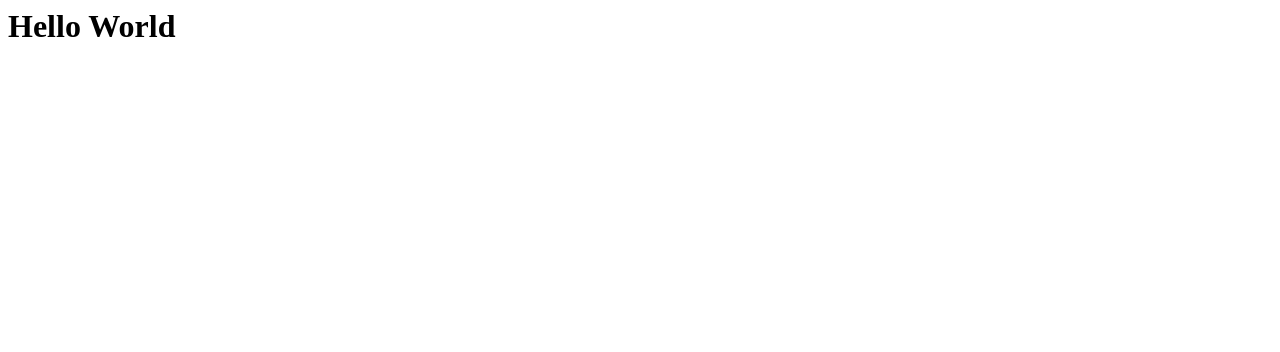
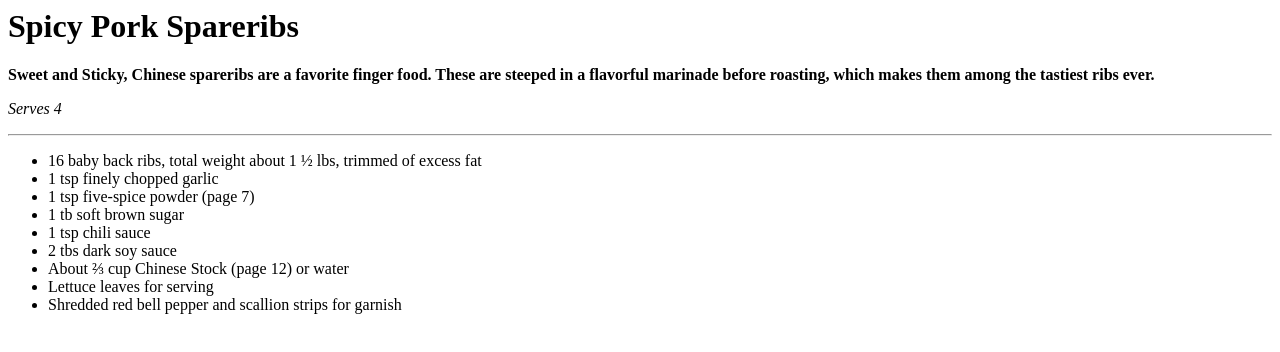
Before and after one commit to jeffhow/first, a plain HTML site: page index.html in a window 1280 px wide. Drawn offline with Linux system fonts and the light colour scheme.

Commit message:
Update index.html

```diff
--- a/index.html
+++ b/index.html
@@ -1 +1,19 @@
-<h1>Hello World</h1>
+<h1>Spicy Pork Spareribs</h1>
+
+<p><strong>Sweet and Sticky, Chinese spareribs are a favorite finger food. These are steeped in a flavorful marinade before roasting, which makes them among the tastiest ribs ever.</strong></p>
+
+<p><em>Serves 4</em></p>
+
+<hr>
+
+<ul>
+  <li>16 baby back ribs, total weight about 1 &frac12; lbs, trimmed of excess fat</li>
+  <li>1 tsp finely chopped garlic</li>
+  <li>1 tsp five-spice powder (page 7)</li>
+  <li>1 tb soft brown sugar</li>
+  <li>1 tsp chili sauce</li>
+  <li>2 tbs dark soy sauce</li>
+  <li>About &frac23; cup Chinese Stock (page 12) or water</li>
+  <li>Lettuce leaves for serving</li>
+  <li>Shredded red bell pepper and scallion strips for garnish</li>
+</ul>
```
